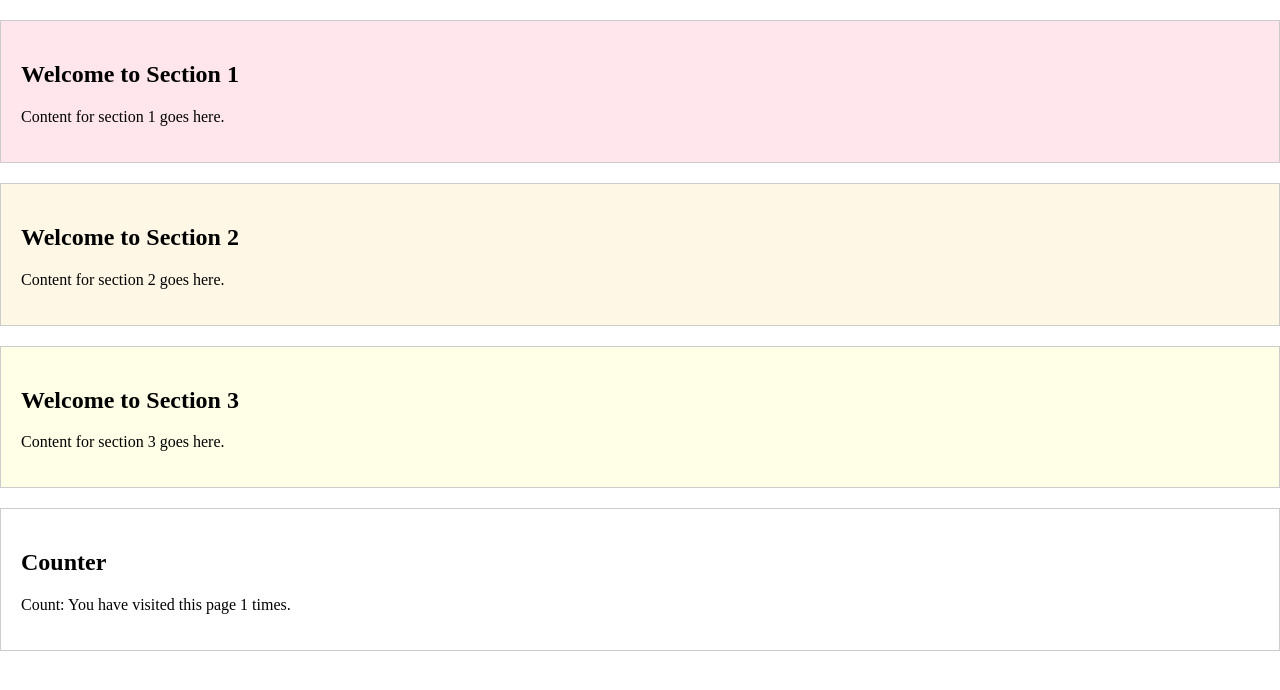
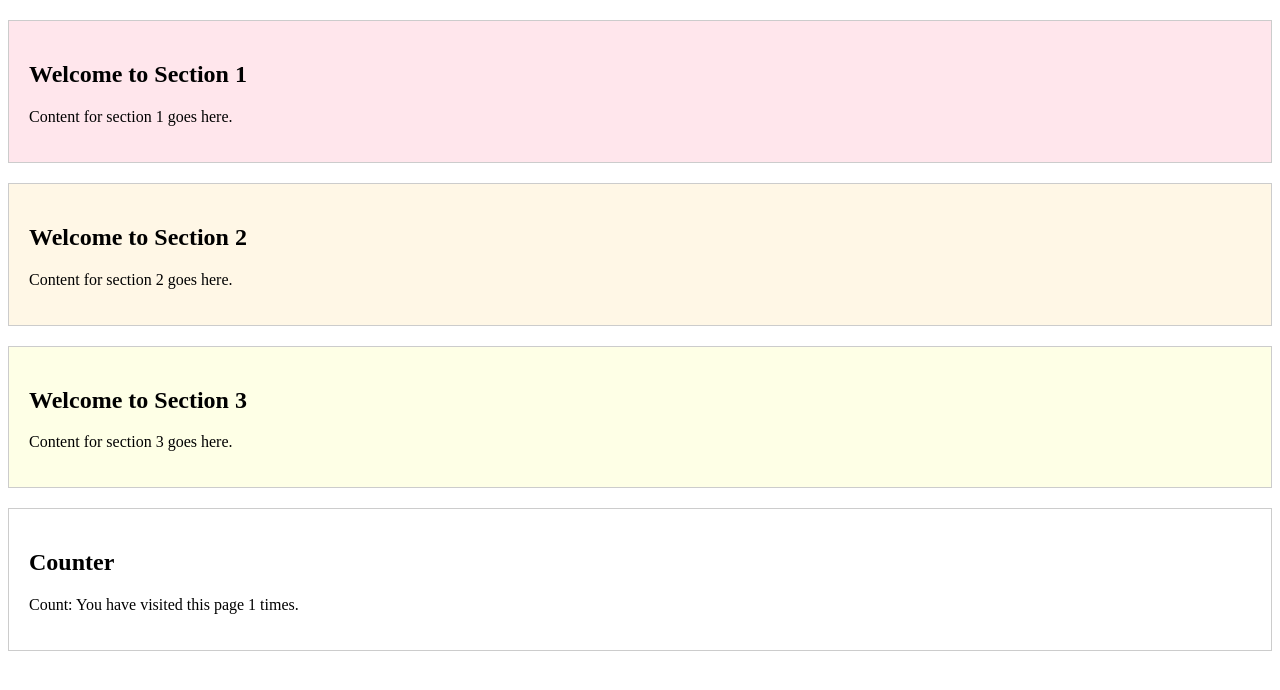
Before and after one commit to kyrstl/firebase-web-hosting, a plain HTML site: page public/index.html in a window 1280 px wide. Drawn offline with Linux system fonts and the light colour scheme.

Commit message:
changed padding and margin

```diff
--- a/public/style.css
+++ b/public/style.css
@@ -1,7 +1,7 @@
 body {
     font-family: 'Times New Roman', Times, serif;
-    margin: 0;
-    padding: 0;
+    margin: 2;
+    padding: 2;
 }
 
 .page-section {
```
